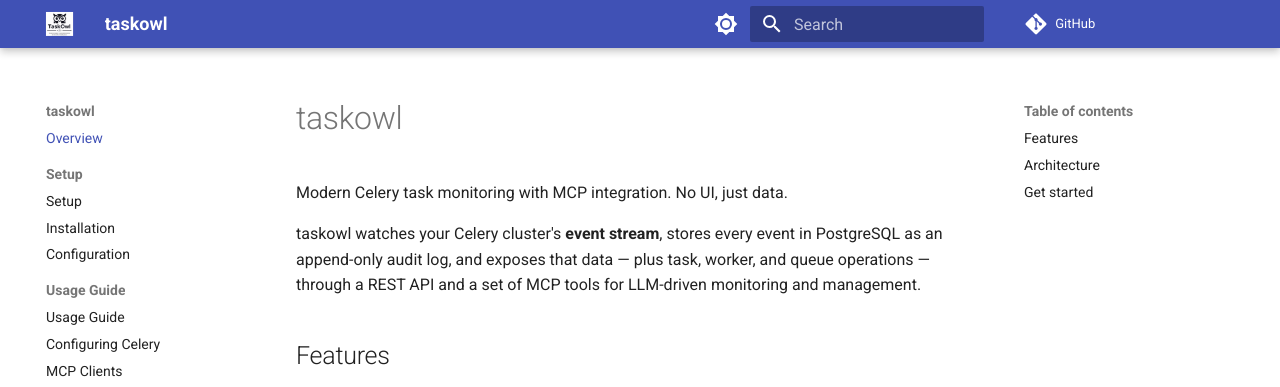
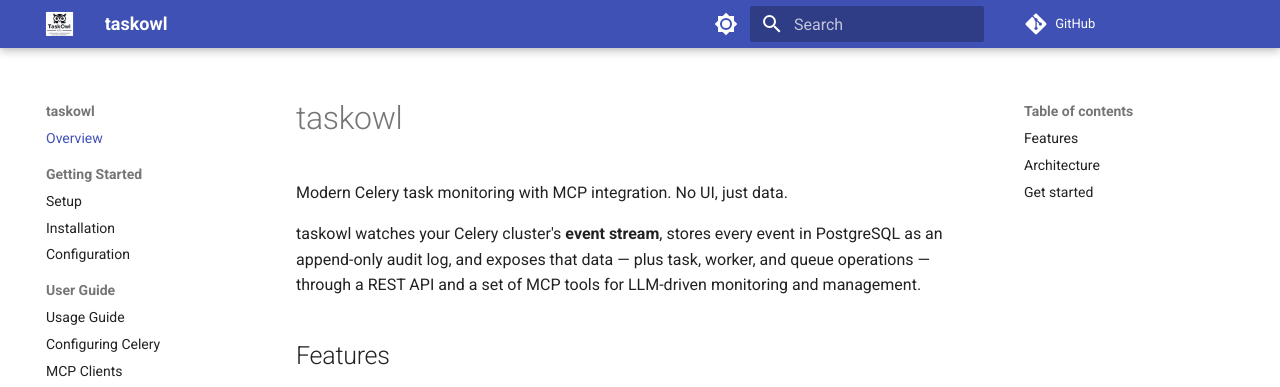
Before and after one commit to KalvadTech/taskowl, an MkDocs documentation site: the page built from docs/index.md, in a window 1280 px wide. Shown: the top 387 px of the page. Built offline with MkDocs 1.6.1 and Material for MkDocs 9.7.7, drawn with Linux system fonts in a browser that asks for light colours; comment, search, counter and statistics services are not loaded.

Commit message:
Renamed titles

```diff
--- a/mkdocs.yml
+++ b/mkdocs.yml
@@ -31,12 +31,12 @@
     - content.tabs.link
 nav:
   - Overview: index.md
-  - Setup:
-      - setup/index.md
+  - Getting Started:
+      - Setup: setup/index.md
       - Installation: setup/installation.md
       - Configuration: setup/configuration.md
-  - Usage Guide:
-      - usage/index.md
+  - User Guide:
+      - Usage Guide: usage/index.md
       - Configuring Celery: usage/celery-app.md
       - MCP Clients: usage/mcp-clients.md
       - Tasks: usage/tasks.md
```
